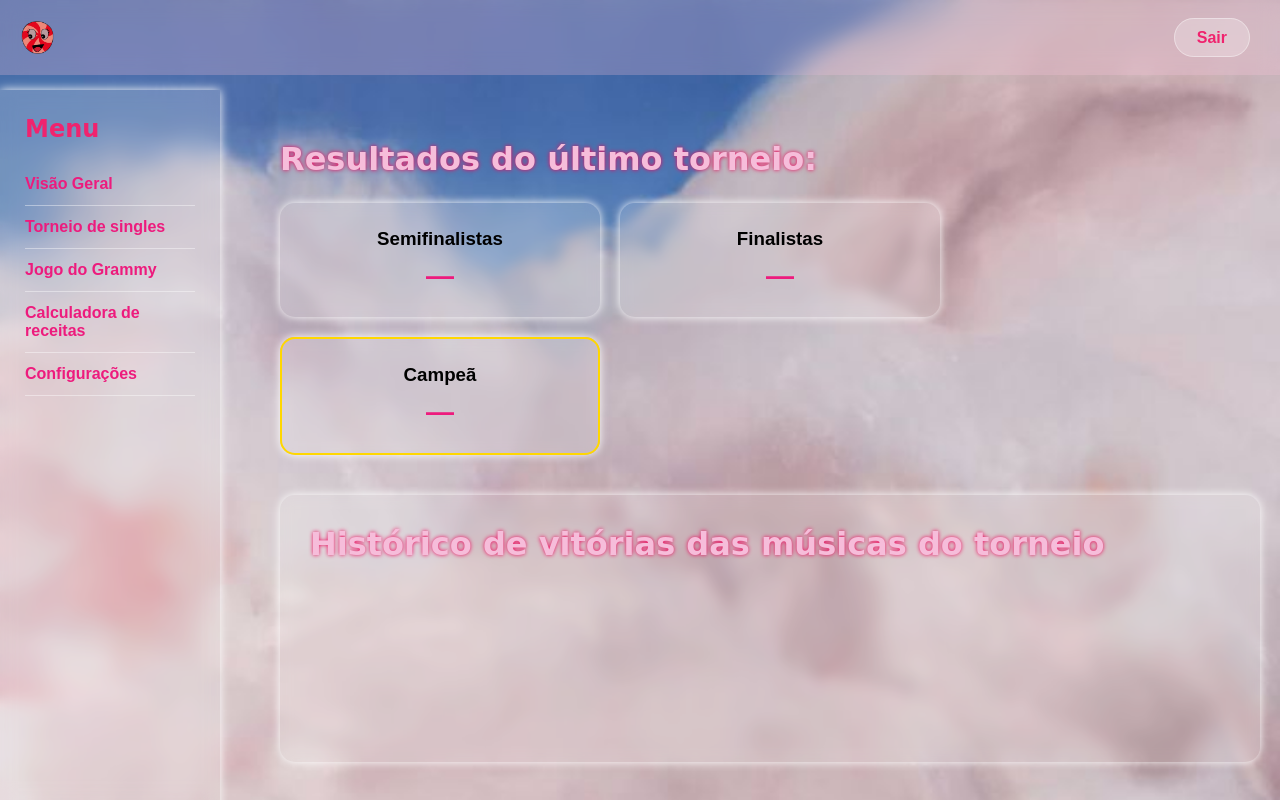
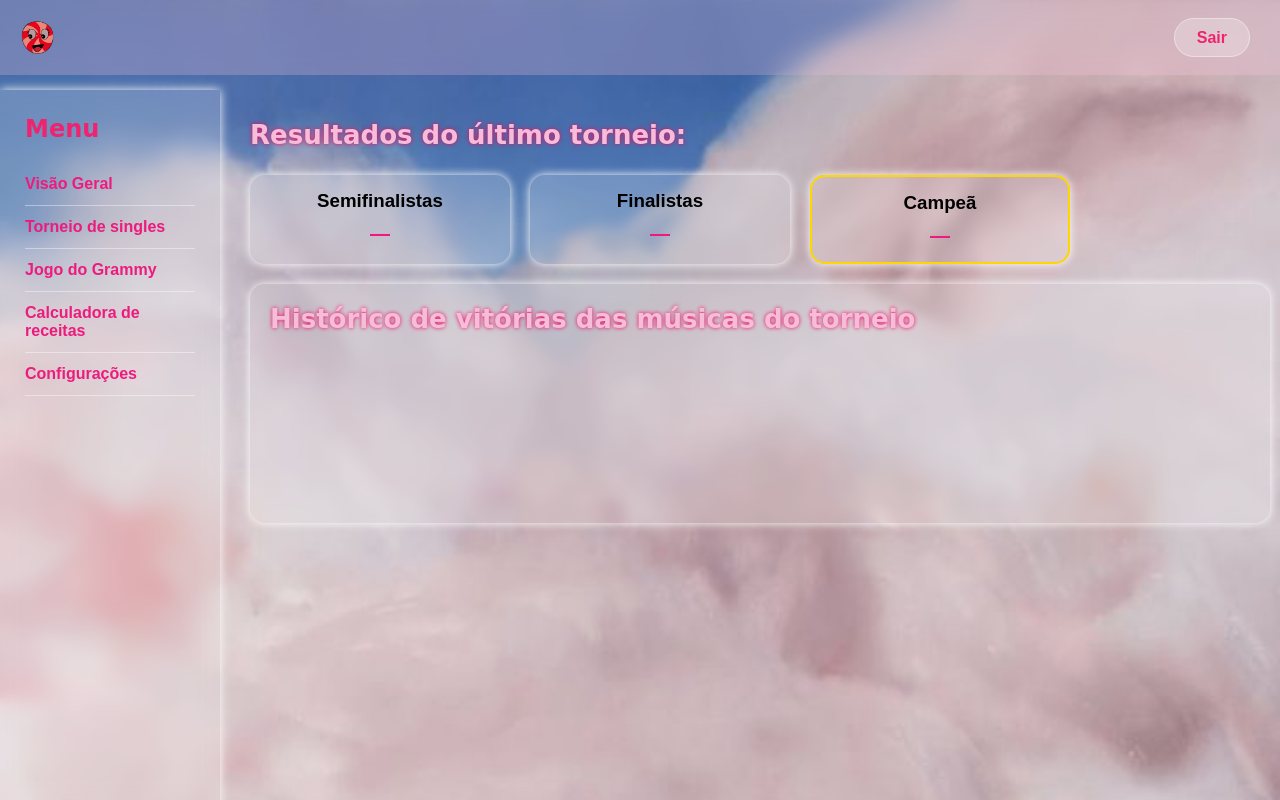
Before and after one commit to LeonardoTomas-creator/Projeto-Individual-1SEM, a website: page public/dashboard.html in a window 1280 px wide. Drawn offline with nearby package versions, Linux system fonts and the light colour scheme; no server answers.

Commit message:
Update dashboard.css - diminuindo um pouco tamanho das kpis

```diff
--- a/public/styles/dashboard.css
+++ b/public/styles/dashboard.css
@@ -87,15 +87,15 @@ header nav a:hover {
 
 /* ÁREA DE CONTEÚDO */
 .conteudo {
-  margin-left: 260px;
-  margin-top: 120px;
-  padding: 20px;
+  margin-left: 240px;
+  margin-top: 110px;
+  padding: 10px;
 }
 
 .conteudo h1 {
   font-family: "Pacifico", cursive;
   color: #f6bdda;
-  font-size: 32px;
+  font-size: 26px;
   text-shadow: 0 0 4px #ee095d;
 }
 
@@ -109,12 +109,12 @@ header nav a:hover {
 
 .card {
   background: rgba(255, 255, 255, 0.2);
-  padding: 25px;
   border-radius: 15px;
-  width: 320px;
   backdrop-filter: blur(6px);
   box-shadow: 0 0 10px #fff;
   text-align: center;
+  width: 260px;
+  padding: 15px;
 }
 
 .card h3 {
@@ -124,20 +124,20 @@ header nav a:hover {
 
 .card p {
   color: #ed1b7d;
-  font-size: 28px;
+  font-size: 20px;
   font-weight: bold;
 }
 
 /* CARD CAMPEÃ */
 .card-campea {
   background: rgba(255, 255, 255, 0.2);
-  padding: 25px;
   border-radius: 15px;
-  width: 320px;
   backdrop-filter: blur(6px);
   box-shadow: 0 0 10px #fff;
   text-align: center;
   border: 2px solid gold;
+  width: 260px;
+  padding: 15px;
 }
 
 .card-campea h3 {
@@ -147,15 +147,15 @@ header nav a:hover {
 
 .card-campea p {
   color: #ed1b7d;
-  font-size: 28px;
+  font-size: 20px;
   font-weight: bold;
 }
 
 /* BOX DE CONTEÚDO MAIOR */
 .box {
-  margin-top: 40px;
+  margin-top: 20px;
   background: rgba(255, 255, 255, 0.2);
-  padding: 30px;
+  padding: 20px;
   border-radius: 15px;
   backdrop-filter: blur(6px);
   box-shadow: 0 0 10px #fff;
```
